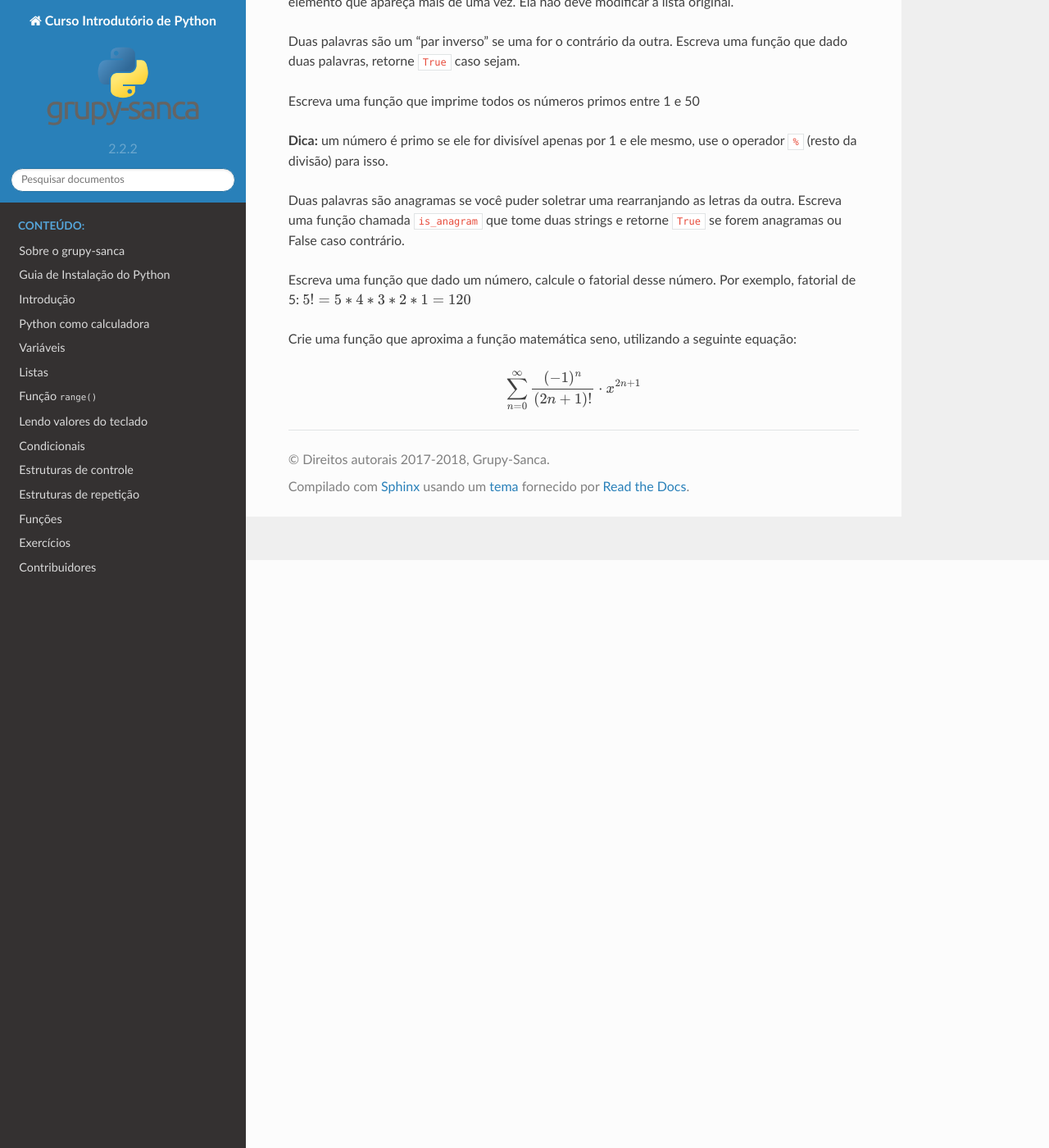
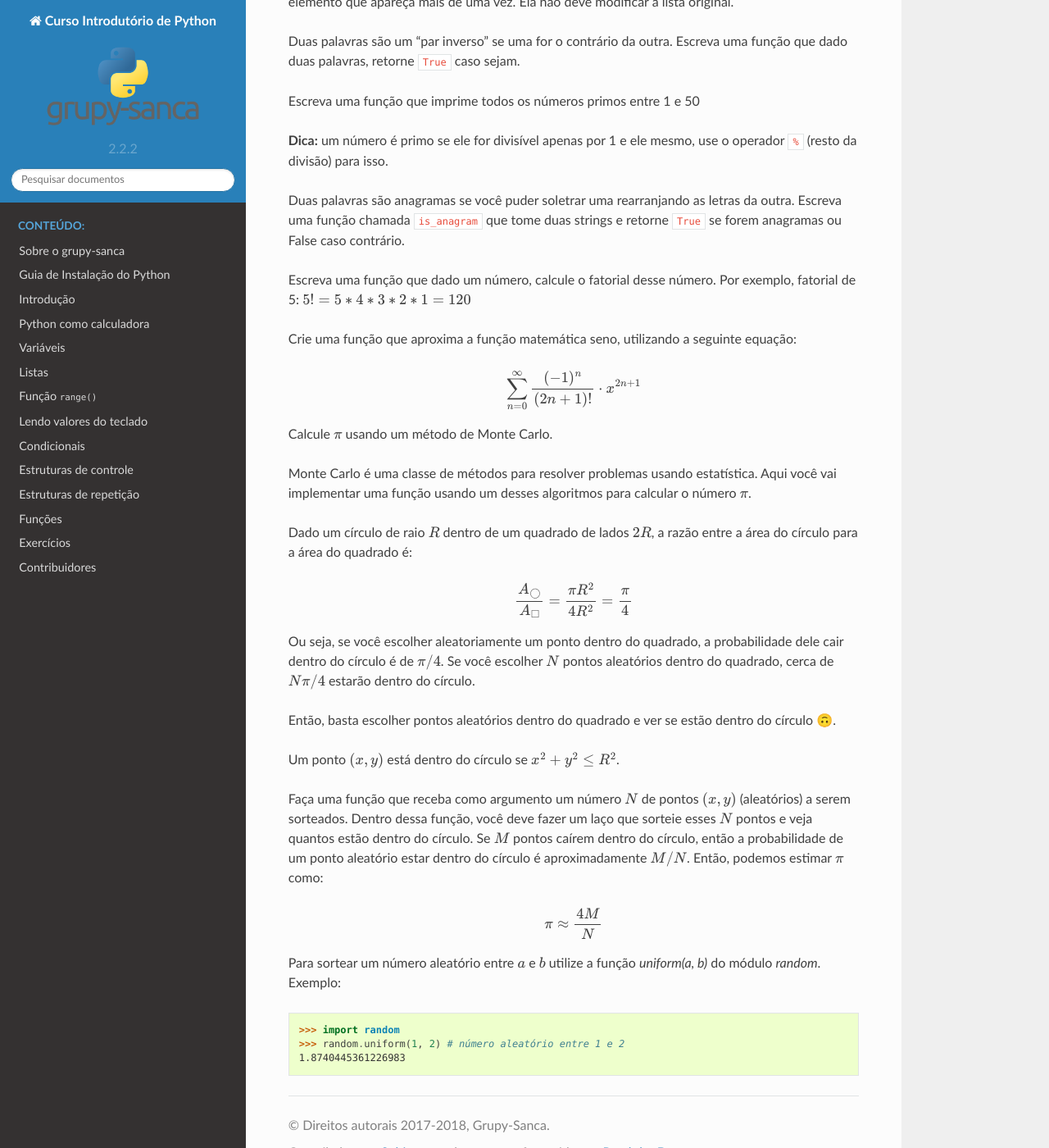
Before and after one commit to grupy-sanca/curso-python, a Sphinx documentation site: the page built from source/exercicios_funcoes.rst, in a window 1280 px wide and 1400 px high, scrolled down 717 px. Shown: the whole window at 82% size. Built offline with Sphinx 7.4.7 and the Read the Docs theme 2.0.0, drawn with Linux system fonts in a browser that asks for light colours.

Commit message:
um exerc a mais

```diff
--- a/source/exercicios_funcoes.rst
+++ b/source/exercicios_funcoes.rst
@@ -55,3 +55,47 @@
    .. math::
 
         \sum_{n=0}^{\infty} \frac{(-1)^n}{(2n+1)!} \cdot x^{2n+1}
+
+#. Calcule :math:`\pi` usando um método de Monte Carlo.
+
+   Monte Carlo é uma classe de métodos para resolver problemas usando
+   estatística. Aqui você vai implementar uma função usando um desses algoritmos
+   para calcular o número :math:`\pi`.
+
+   Dado um círculo de raio :math:`R` dentro de um quadrado de lados :math:`2R`,
+   a razão entre a área do círculo para a área do quadrado é:
+
+   .. math::
+
+      \frac{A_\bigcirc}{A_\square} = \frac{\pi R^2}{4 R^2} = \frac{\pi}{4}
+
+   Ou seja, se você escolher aleatoriamente um ponto dentro do quadrado, a
+   probabilidade dele cair dentro do círculo é de :math:`\pi / 4`. Se você
+   escolher :math:`N` pontos aleatórios dentro do quadrado, cerca de
+   :math:`N \pi / 4` estarão dentro do círculo.
+
+   Então, basta escolher pontos aleatórios dentro do quadrado e ver se estão
+   dentro do círculo 🙃.
+
+   Um ponto :math:`(x, y)` está dentro do círculo se
+   :math:`x^2 + y^2 \leq R^2`.
+
+   Faça uma função que receba como argumento um número :math:`N` de pontos
+   :math:`(x, y)` (aleatórios) a serem sorteados. Dentro dessa função, você
+   deve fazer um laço que sorteie esses :math:`N` pontos e veja quantos estão
+   dentro do círculo. Se :math:`M` pontos caírem dentro do círculo, então a
+   probabilidade de um ponto aleatório estar dentro do círculo é
+   aproximadamente :math:`M / N`. Então, podemos estimar :math:`\pi` como:
+
+   .. math::
+
+      \pi \approx \frac{4 M}{N}
+
+   Para sortear um número aleatório entre :math:`a` e :math:`b` utilize a
+   função `uniform(a, b)` do módulo `random`. Exemplo:
+
+   .. doctest::
+
+      >>> import random
+      >>> random.uniform(1, 2) # número aleatório entre 1 e 2
+      1.8740445361226983
--- a/source/funcoes.rst
+++ b/source/funcoes.rst
@@ -226,7 +226,9 @@ Mai tá legal isso! Quero a tabuada do 1 ao 10 agora! Bora!
         10 * 9 = 90
         10 * 10 = 100
 
+
+----------
 Exercícios
-==========
+----------
 
 .. include:: exercicios_funcoes.rst
```
Also changed, not shown: source/exercicios_variaveis.rst (+7 -1 lines).
